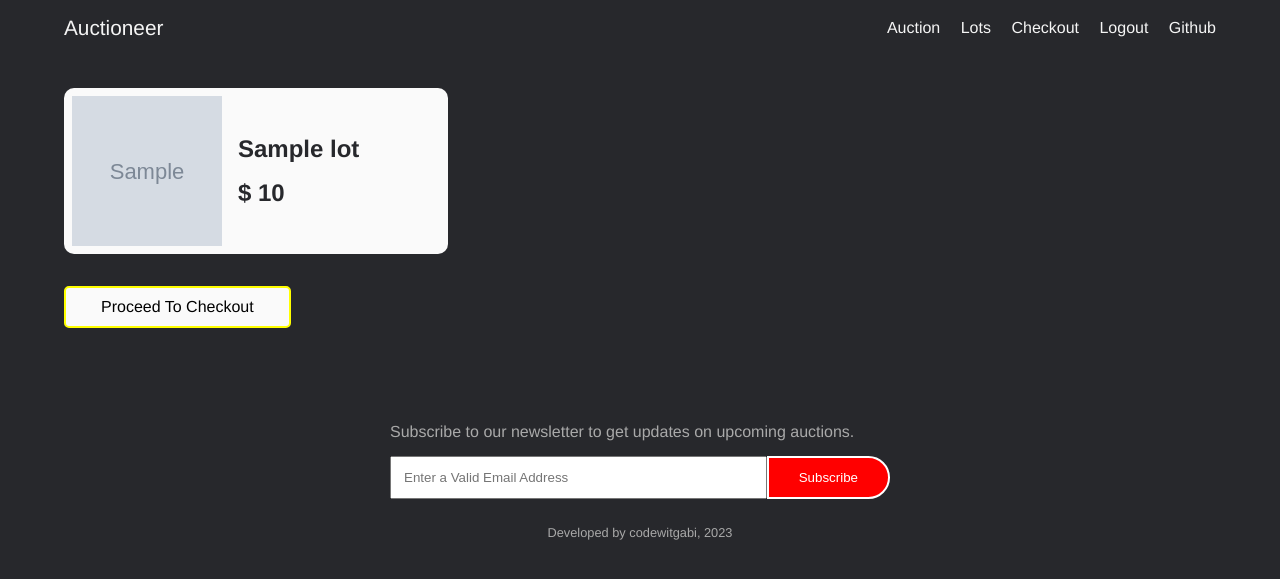
After one commit to codewitgabi/auctioneer, a Django app: page /cart/ in a window 1280 px wide. The commit adds this page. Shown: the top 579 px of the page. Run offline with Django 3.2, Linux system fonts and the light colour scheme; a user stored in the database is signed in; tables that the repository leaves empty hold one stand-in row (values such as "Sample post"); grey boxes marked "Sample" are stand-in pictures.

Commit message:
Added more features

```diff
--- a/account/templates/account/signin.html
+++ b/account/templates/account/signin.html
@@ -1,5 +1,5 @@
 {% extends "account/base.html" %}
-{% block title %} Spin Bet: Sign In {% endblock %}
+{% block title %} Auctioneer: Sign In {% endblock %}
 
 {% block form_heading %}Login To Your Account{% endblock %}
 {% block password_input %} {{ form.password }}{% endblock %}
--- a/account/templates/account/signup.html
+++ b/account/templates/account/signup.html
@@ -1,5 +1,5 @@
 {% extends "account/base.html" %}
-{% block title %} Spin Bet: Sign Up {% endblock %}
+{% block title %} Auctioneer: Sign Up {% endblock %}
 
 {% block form_heading %} Create An Account {% endblock %}
 
--- a/auction/models.py
+++ b/auction/models.py
@@ -49,11 +49,13 @@ class Lot(models.Model):
     increment = models.DecimalField(max_digits=10, decimal_places=2)
     auction_date = models.DateTimeField()
     endtime = models.DateTimeField()
+    buyer = models.ForeignKey(User, on_delete=models.CASCADE, blank=True, null=True, editable=False)
     sold = models.BooleanField(default=False)
 
     class Meta:
         verbose_name_plural = "Lots"
         db_table = "lot"
+        ordering = ["-auction_date", "endtime"]
         indexes = [
             models.Index(fields=["name", "price", "increment"])
         ]
@@ -62,6 +64,16 @@ class Lot(models.Model):
         return reverse("auction:lot_bid_view", kwargs={
             "lot_id": self.id
         })
+
+    def clean(self):
+        """ Make sure buyer is the highest bidder """
+        if self.bid_set.all() and self.has_ended:
+            winner: User = self.bid_set.order_by("-bid").first().bidder
+
+            if self.buyer != winner:
+                raise ValidationError(_(f"The selected buyer is not the winner of the bid, please select {winner.username}."))
+
+            super().check()
 
     @property
     def is_ready(self):
--- a/auction/templates/auction/base.html
+++ b/auction/templates/auction/base.html
@@ -12,9 +12,9 @@
   <nav>
     <a href="{% url 'auction:home' %}">Auctioneer</a>
     <div class="nav-links" id="nav-links">
-      <svg id="close-menu" xmlns="http://www.w3.org/2000/svg"  viewBox="0 0 24 24" width="24px" height="24px"><path d="M 0 2 L 0 4 L 24 4 L 24 2 Z M 0 11 L 0 13 L 24 13 L 24 11 Z M 0 20 L 0 22 L 24 22 L 24 20 Z"/></svg>
+      <svg id="close-menu" fill="#fff" xmlns="http://www.w3.org/2000/svg"  viewBox="0 0 24 24" width="24px" height="24px"><path d="M 0 2 L 0 4 L 24 4 L 24 2 Z M 0 11 L 0 13 L 24 13 L 24 11 Z M 0 20 L 0 22 L 24 22 L 24 20 Z"/></svg>
       <a href="#!">Auction</a>
-      <a href="#!">Lots</a>
+      <a href="{% url 'auction:cart_details' %}">Lots</a>
       <a href="#!">Checkout</a>
       {% if not request.user.is_authenticated %}
         <a href="{% url 'account:signin' %}">Login</a>
@@ -23,7 +23,7 @@
       {% endif %}
       <a href="https://github.com/codewitgabi/auctioneer">Github</a>
     </div>
-    <svg id="open-menu" xmlns="http://www.w3.org/2000/svg"  viewBox="0 0 24 24" width="24px" height="24px"><path d="M 0 2 L 0 4 L 24 4 L 24 2 Z M 0 11 L 0 13 L 24 13 L 24 11 Z M 0 20 L 0 22 L 24 22 L 24 20 Z"/></svg>
+    <svg id="open-menu" fill="#fff" xmlns="http://www.w3.org/2000/svg"  viewBox="0 0 24 24" width="24px" height="24px"><path d="M 0 2 L 0 4 L 24 4 L 24 2 Z M 0 11 L 0 13 L 24 13 L 24 11 Z M 0 20 L 0 22 L 24 22 L 24 20 Z"/></svg>
   </nav>
   <!-- End Nav Section -->
 
--- /dev/null
+++ b/auction/templates/auction/cart.html
@@ -0,0 +1,22 @@
+{% extends "auction/base.html" %}
+{% block title %} Auctioneer: Cart {% endblock %}
+
+
+{% block content %}
+<div class="cart-container">
+  <div class="cart-wrapper">
+    {% for item in request.user.lot_set.all %}
+    <div class="cart-box">
+      <img src="{{ item.lotimage_set.all.first.image_url}}" alt="lot-image" />
+      <div class="group">
+        <p class="lot-name">{{ item.name }}</p>
+        <p class="lot-price">$ {{ item.price|floatformat:"-3g" }}</p>
+      </div>
+    </div>
+    {% empty %}
+    <h3>No won lot yet!</h3>
+    {% endfor %}
+  </div>
+  <a href="#!">Proceed To Checkout</a>
+</div>
+{% endblock %}
--- /dev/null
+++ b/auction/templates/auction/output.html
@@ -0,0 +1,5 @@
+{% if not has_placed_bid %}
+<button><a href="{{ lot.get_absolute_url }}">Start Bidding</a></button>
+{% else %}
+<button><a href="{{ lot.get_absolute_url }}">Continue Bidding</a></button>
+{% endif %}
--- a/auction/urls.py
+++ b/auction/urls.py
@@ -12,4 +12,5 @@ urlpatterns = [
          views.mark_lot_as_sold, name="mark_lot_as_sold"),
     path("get-lot-price/<uuid:lot_id>/",
          views.get_lot_price, name="get_lot_price"),
+    path("cart/", views.cart_view, name="cart_details"),
 ]
--- a/auction/views.py
+++ b/auction/views.py
@@ -8,7 +8,12 @@ from .models import Lot, Bid
 
 @login_required
 def home(request):
-    lots = Lot.objects.all()[:20]
+    """
+    Auctioneer Home Page
+    """
+    # set session expiry to four days
+    request.session.set_expiry(24 * 4 * 60 * 60)
+    lots = Lot.objects.filter(sold=False)[:20]
     context: dict = {
         "lots": lots
     }
@@ -17,6 +22,10 @@ def home(request):
 
 @login_required
 def lot_bid_view(request, lot_id):
+    """
+    Diplays the lot detail in full and shows bidding detail.
+    Users can also place their bids here and see the bids of other users in realtime.
+    """
     lot = get_object_or_404(Lot, id=lot_id)
 
     if not lot.is_ready:
@@ -28,8 +37,20 @@ def lot_bid_view(request, lot_id):
     return render(request, "auction/lot-detail.html", context)
 
 
+@login_required
+def cart_view(request):
+    """
+    Displays all lots won by the current logged in user where they can proceed to the checkout for payment.
+    """
+    context: dict = {}
+    return render(request, "auction/cart.html", context)
+
+
 @api_view(["GET"])
 def get_lot_has_endtime(request, lot_id):
+    """
+    Checks if a lot has ended
+    """
     # get lot object
     lot = get_object_or_404(Lot, id=lot_id)
 
@@ -39,8 +60,12 @@ def get_lot_has_endtime(request, lot_id):
 
 @api_view(["GET"])
 def mark_lot_as_sold(request, lot_id):
+    """
+    Marks a lot with the specified lot_id as sold and also mark the buyer of the lot as the highest bidder of that lot.
+    """
     # get lot object
     lot = get_object_or_404(Lot, id=lot_id)
+    lot.buyer = lot.bid_set.order_by("-bid").first().bidder
     lot.sold = True
     lot.save()
 
@@ -49,6 +74,10 @@ def mark_lot_as_sold(request, lot_id):
 
 @api_view(["GET"])
 def get_lot_price(request, lot_id):
+    """
+    Returns the lot price of a given lot.
+    Used for updating the frontend lotPrice so that the lotPrice is set globally for all users bidding for the lot with the given lot_id
+    """
     # get lot object
     lot = get_object_or_404(Lot, id=lot_id)
 
--- a/static/css/auction.css
+++ b/static/css/auction.css
@@ -6,7 +6,7 @@
 :root {
   --dark-bg: #27282c;
   --light-bg: #fafafa;
-  --def-font-color: #fff;
+  --def-font-color: #a9a9a9;
   --desktop-mrg: 2em 5% 0 5%;
   --mobile-mrg: 1em;
 }
@@ -18,7 +18,7 @@ body {
 }
 a {
   text-decoration: none;
-  color: blue;
+  color: whitesmoke;
 }
 img {
   width: 100%;
@@ -28,12 +28,12 @@ nav {
   display: flex;
   justify-content: space-between;
   align-items: center;
-  padding: 2em 5%;
-  background: var(--light-bg);
-  box-shadow: hsl(0, 0%, 80%) 0 0 2px;
+  padding: 1em 5%;
+  /* background: var(--light-bg); */
+  /* box-shadow: hsl(0, 0%, 80%) 0 0 2px; */
 }
 nav > a {
-  color: #000;
+  /* color: #000; */
   font-weight: 500;
   font-size: 1.3rem;
 }
@@ -261,3 +279,66 @@ footer {
     width: fit-content;
   }
 }
+
+/* === Cart === */
+.cart-container {
+  margin: var(--desktop-mrg);
+}
+.cart-wrapper {
+  display: grid;
+  grid-template-columns: repeat(4, 1fr);
+}
+.cart-box {
+  background: #fafafa;
+  color: var(--dark-bg);
+  padding: 0.5em;
+  display: flex;
+  gap: 1em;
+  align-items: center;
+  border-radius: 10px;
+}
+.cart-box .lot-price {
+  margin: 0 !important;
+}
+.cart-box img {
+  width: 150px;
+  height: 150px;
+  object-fit: cover;
+}
+.group {
+  display: flex;
+  justify-content: space-around;
+  flex-direction: column;
+  gap: 1em;
+}
+.group p {
+  font-weight: 600;
+  font-size: 1.5rem;
+}
+.cart-container a {
+  background: var(--light-bg);
+  border: 2px solid yellow;
+  border-radius: 5px;
+  padding: 10px 35px;
+  color: #000;
+  display: inline-block;
+  margin-top: 2em;
+}
+@media (max-width: 1366px) {
+  .cart-wrapper {
+    grid-template-columns: repeat(3, 1fr);
+  }
+}
+@media (max-width: 1086px) {
+  .cart-wrapper {
+    grid-template-columns: repeat(2, 1fr);
+  }
+}
+@media (max-width: 767px) {
+  .cart-container {
+    margin: var(--mobile-mrg);
+  }
+  .cart-wrapper {
+    grid-template-columns: repeat(1, 1fr);
+  }
+}
```
Also changed, not shown: other parts of static/css/auction.css (+26 -8 lines), account/forms.py (+59 -54 lines), account/views.py (+8 -9 lines), auction/admin.py (+7 -6 lines), auction/templates/auction/home.html (+5 -4 lines), auction/templatetags/lot_extras.py (added, +13 -0 lines), README.md (added), auction/migrations/0005_lot_buyer.py (added), auction/migrations/0006_alter_lot_options.py (added), auction/migrations/0007_alter_lot_buyer.py (added), auction/templatetags/__init__.py (added).
